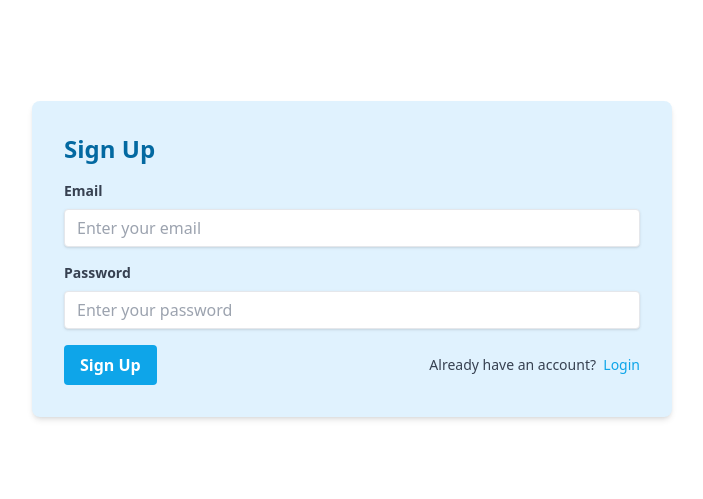
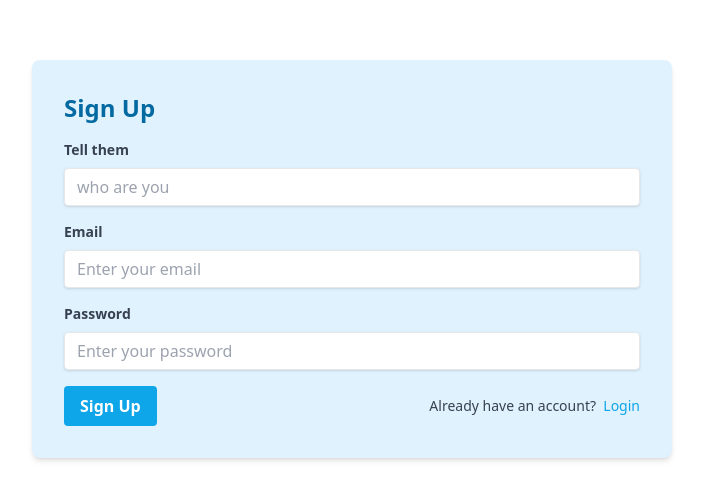
Before and after one commit to TabotCharlesBessong/Booking_App, a React (Vite) app in the folder client/: page / in a window 1280 px wide. Shown: the part 141-640 px from the top of the page, without its empty margins (288-991 px from the left). Built offline with nearby package versions, Linux system fonts and the light colour scheme.

Commit message:
create a path way for refactoring

```diff
--- /dev/null
+++ b/client/src/components/auth/TextInput.tsx
@@ -0,0 +1,31 @@
+import React, { FC } from 'react'
+
+type TextInputProp = {
+  label:string
+  type:string
+  name:string
+  placeholder:string
+}
+
+const TextInput:FC<TextInputProp> = ({label,type,name,placeholder}) => {
+  return (
+    <div className="mb-4">
+      <label
+        htmlFor="email"
+        className="block mb-2 text-sm font-bold text-gray-700"
+      >
+        {label}
+      </label>
+      <input
+        type={type}
+        id="email"
+        name={name}
+        placeholder={placeholder}
+        className="w-full px-3 py-2 leading-tight text-gray-700 border rounded shadow appearance-none focus:outline-none focus:ring-2 focus:ring-blue-400 focus:ring-opacity-50"
+        required
+      />
+    </div>
+  );
+}
+
+export default TextInput
--- a/client/src/components/index.ts
+++ b/client/src/components/index.ts
@@ -1 +1,2 @@
 export { default as Header } from "./shared/header/Header"
+export {default as TextInput} from "./auth/TextInput"
--- a/client/src/components/templates/auth/AuthPage.tsx
+++ b/client/src/pages/AuthPage.tsx
@@ -1,4 +1,5 @@
 import React, { useState } from 'react';
+import { TextInput } from '../components';
 
 const AuthPage = () => {
   const [isSignup, setIsSignup] = useState(true); // State variable for form mode
@@ -11,6 +12,7 @@ const AuthPage = () => {
         </h2>
         <form onSubmit={(event) => { event.preventDefault(); }}>
           {/* Add logic for email and password inputs here */}
+          <TextInput name='person' type='text' placeholder='who are you' label='Tell them' />
           <div className="mb-4">
             <label htmlFor="email" className="block mb-2 text-sm font-bold text-gray-700">
               Email
--- /dev/null
+++ b/client/src/pages/Login.tsx
@@ -0,0 +1,9 @@
+import React from 'react'
+
+const Login = () => {
+  return (
+    <div>Login</div>
+  )
+}
+
+export default Login
```
Also changed, not shown: client/src/App.tsx (+7 -12 lines), 1 other file (tests, documents, lock files or other folders).
